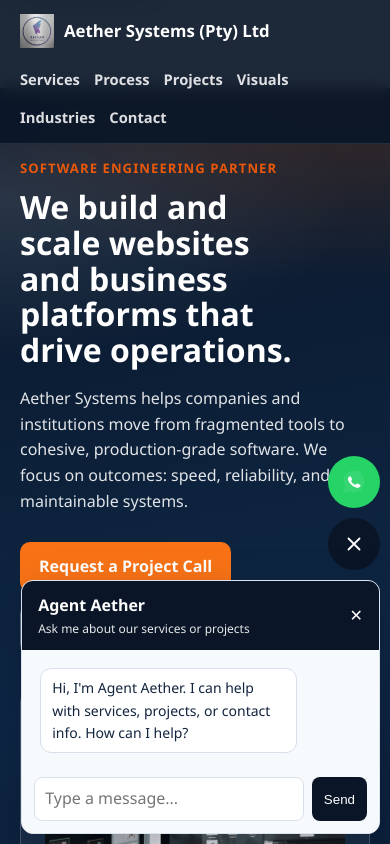
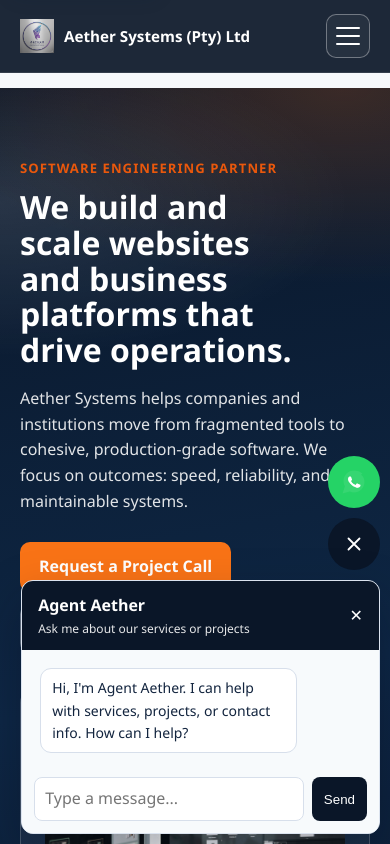
Before and after one commit to Delight-hub-hub/Aether-Frontend, a React (Vite) app: page / in a window 390 px wide. Shown: the top 844 px of the page. Built offline with nearby package versions, Linux system fonts and the light colour scheme.

Commit message:
Refine mobile nav and center styled quick links in footer

```diff
--- a/src/App.css
+++ b/src/App.css
@@ -129,6 +129,29 @@
   align-items: center;
   gap: 20px;
   flex-wrap: wrap;
+}
+
+.nav-toggle {
+  display: none;
+  width: 44px;
+  height: 44px;
+  border: 1px solid rgba(255, 255, 255, 0.35);
+  border-radius: 10px;
+  background: rgba(255, 255, 255, 0.04);
+  padding: 10px 9px;
+  cursor: pointer;
+}
+
+.nav-toggle span {
+  display: block;
+  width: 100%;
+  height: 2px;
+  border-radius: 99px;
+  background: #fff;
+}
+
+.nav-toggle span + span {
+  margin-top: 6px;
 }
 
 .nav a {
@@ -590,6 +613,49 @@
   color: rgba(255, 255, 255, 0.86);
 }
 
+.quick-links {
+  border-radius: 12px;
+  background: linear-gradient(135deg, rgba(249, 115, 22, 0.22), rgba(14, 39, 69, 0.75));
+  border: 1px solid rgba(253, 186, 116, 0.45);
+  padding: 20px;
+  text-align: center;
+}
+
+.quick-links h3 {
+  margin: 0;
+  font-size: 1rem;
+  letter-spacing: 0.06em;
+  text-transform: uppercase;
+  color: #ffe7d4;
+}
+
+.quick-links-grid {
+  margin-top: 14px;
+  display: grid;
+  grid-template-columns: repeat(2, minmax(0, 1fr));
+  gap: 10px 12px;
+}
+
+.quick-links-grid a {
+  color: #fff;
+  text-decoration: none;
+  font-weight: 700;
+  font-size: 0.86rem;
+  letter-spacing: 0.03em;
+  text-transform: uppercase;
+  border: 1px solid rgba(255, 255, 255, 0.36);
+  border-radius: 999px;
+  background: rgba(255, 255, 255, 0.08);
+  padding: 8px 12px;
+  transition: background 0.2s ease, transform 0.2s ease, border-color 0.2s ease;
+}
+
+.quick-links-grid a:hover {
+  background: rgba(255, 255, 255, 0.2);
+  border-color: rgba(255, 255, 255, 0.6);
+  transform: translateY(-1px);
+}
+
 .contact-form-column {
   display: flex;
   justify-content: stretch;
@@ -852,12 +918,14 @@
 
 @media (max-width: 680px) {
   .header-inner {
-    flex-direction: column;
-    align-items: flex-start;
+    position: relative;
+    align-items: center;
+    justify-content: space-between;
+    flex-direction: row;
   }
 
-  .nav {
-    gap: 14px;
+  .brand span {
+    font-size: 0.95rem;
   }
 
   .section {
@@ -877,6 +945,38 @@
     padding: 70px 0;
   }
 
+  .nav-toggle {
+    display: inline-block;
+  }
+
+  .nav {
+    display: none;
+  }
+
+  .nav.open {
+    position: absolute;
+    top: calc(100% + 8px);
+    right: 0;
+    width: min(88vw, 280px);
+    display: flex;
+    flex-direction: column;
+    align-items: stretch;
+    gap: 0;
+    background: rgba(10, 22, 40, 0.98);
+    border: 1px solid rgba(255, 255, 255, 0.18);
+    border-radius: 12px;
+    overflow: hidden;
+  }
+
+  .nav.open a {
+    padding: 11px 14px;
+    border-bottom: 1px solid rgba(255, 255, 255, 0.12);
+  }
+
+  .nav.open a:last-child {
+    border-bottom: none;
+  }
+
   .chatbot-fab {
     right: 10px;
     bottom: 10px;
--- a/src/App.jsx
+++ b/src/App.jsx
@@ -1,4 +1,5 @@
 import './App.css'
+import { useState } from 'react'
 import Logo from './Log.png'
 import AetherVisuals from './aethervisuals.jpg'
 import CampaignPoster from './ElevenLabs_image_nano-banana-2_make a marke..._2026-03-04T19_15_16.png'
@@ -156,7 +157,23 @@
 
 const sectors = ['Government & Public Services', 'Financial Services', 'Healthcare & HealthTech', 'Commerce & Retail', 'Education Platforms', 'Logistics & Utilities']
 
+const quickLinks = [
+  { href: '#home', label: 'Home' },
+  { href: '#services', label: 'Services' },
+  { href: '#process', label: 'Process' },
+  { href: '#projects', label: 'Projects' },
+  { href: '#visuals', label: 'Visuals' },
+  { href: '#industries', label: 'Industries' },
+  { href: '#contact', label: 'Contact' }
+]
+
 function App() {
+  const [mobileNavOpen, setMobileNavOpen] = useState(false)
+
+  const handleNavLinkClick = () => {
+    setMobileNavOpen(false)
+  }
+
   return (
     <div className="app">
       <a className="skip-link" href="#main">Skip to content</a>
@@ -168,13 +185,25 @@
             <span>Aether Systems (Pty) Ltd </span>
           </a>
 
-          <nav className="nav" aria-label="Primary">
-            <a href="#services">Services</a>
-            <a href="#process">Process</a>
-            <a href="#projects">Projects</a>
-            <a href="#visuals">Visuals</a>
-            <a href="#industries">Industries</a>
-            <a href="#contact">Contact</a>
+          <button
+            className="nav-toggle"
+            aria-expanded={mobileNavOpen}
+            aria-controls="primary-nav"
+            aria-label={mobileNavOpen ? 'Close navigation menu' : 'Open navigation menu'}
+            onClick={() => setMobileNavOpen((open) => !open)}
+          >
+            <span />
+            <span />
+            <span />
+          </button>
+
+          <nav id="primary-nav" className={`nav ${mobileNavOpen ? 'open' : ''}`} aria-label="Primary">
+            <a href="#services" onClick={handleNavLinkClick}>Services</a>
+            <a href="#process" onClick={handleNavLinkClick}>Process</a>
+            <a href="#projects" onClick={handleNavLinkClick}>Projects</a>
+            <a href="#visuals" onClick={handleNavLinkClick}>Visuals</a>
+            <a href="#industries" onClick={handleNavLinkClick}>Industries</a>
+            <a href="#contact" onClick={handleNavLinkClick}>Contact</a>
           </nav>
         </div>
       </header>
@@ -384,6 +413,14 @@
                     and long-term digital platforms.
                   </p>
                 </div>
+                <div className="quick-links">
+                  <h3>Quick Links</h3>
+                  <div className="quick-links-grid">
+                    {quickLinks.map((link) => (
+                      <a key={link.href} href={link.href}>{link.label}</a>
+                    ))}
+                  </div>
+                </div>
               </div>
 
               <div className="contact-form-column">
```
